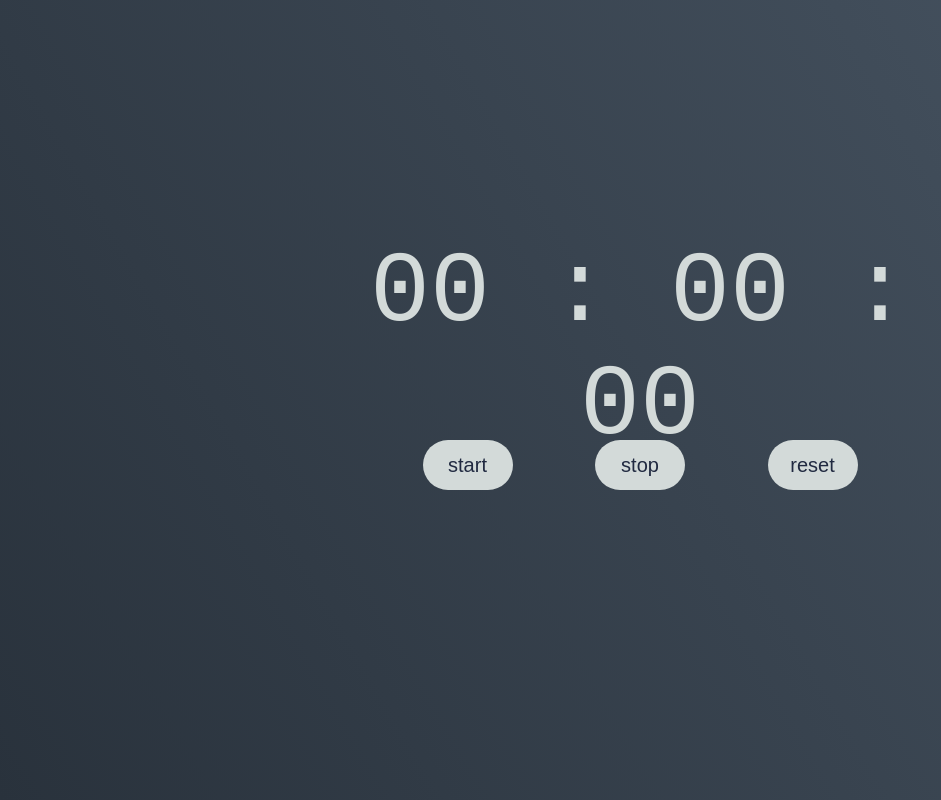
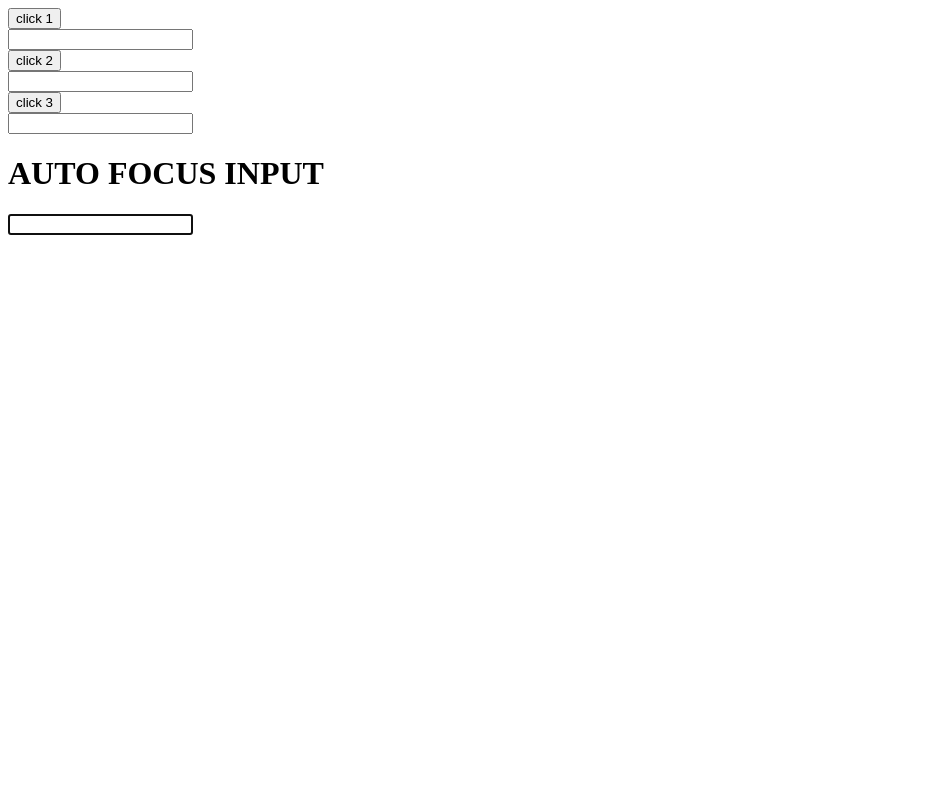
Before and after one commit to mdyasinreza1510/LEARNING_REACT, a React (Vite) app in the folder project1/: page / in a window 1280 px wide. Shown: the whole page, without its empty margins (0-941 px from the left). Built offline with nearby package versions, Linux system fonts and the light colour scheme.

Commit message:
practicing useref()

```diff
--- a/project1/src/App.jsx
+++ b/project1/src/App.jsx
@@ -309,15 +309,15 @@
 
 //.................................................................... USE REF()................................................................
 
-// import UseRef from "./UseRef.jsx";
+import UseRef from "./UseRef.jsx";
 
-// function App(){
-//      return(
-//           <UseRef/>
-//      );
+function App(){
+     return(
+          <UseRef/>
+     );
 
-// }
-// export default App
+}
+export default App
 
 
 
@@ -329,13 +329,13 @@
 
 //............................................................................ STOPWATCH .........................................................
 
-import Stopwatch from "./Stopwatch.jsx";
-function App(){
-     return(
-          <Stopwatch/>
-     );
-}
-export default App
+// import Stopwatch from "./Stopwatch.jsx";
+// function App(){
+//      return(
+//           <Stopwatch/>
+//      );
+// }
+// export default App
 
 
 
--- a/project1/src/UseRef.jsx
+++ b/project1/src/UseRef.jsx
@@ -42,7 +42,7 @@ const inputref3= useRef(null);
         // console.log(ref.current);
 
         inputref1.current.focus();
-        inputref1.current.style.backgroundColor="blue";
+        inputref1.current.style.backgroundColor="red";
 
         inputref2.current.style.backgroundColor="";
         inputref3.current.style.backgroundColor="";
@@ -50,24 +50,35 @@ const inputref3= useRef(null);
 
     function click2(){
         inputref2.current.focus();
-        inputref2.current.style.backgroundColor="red";
-
+        inputref2.current.style.backgroundColor="green";
         inputref1.current.style.backgroundColor="";
         inputref3.current.style.backgroundColor="";
 
     }
         function click3(){
         inputref3.current.focus();
-        inputref3.current.style.backgroundColor="pink";
+        inputref3.current.style.backgroundColor="blue";
 
           inputref1.current.style.backgroundColor="";
           inputref2.current.style.backgroundColor="";
     }
 
 
+
+// Q1..................AUTO FOCUS INPUT......................
+
+const autofocusref=useRef(null);
+
+useEffect(()=> {
+     autofocusref.current.focus();
+     console.log("focused");
+},[])
+// function focus(){
+//     autofocusref.current.focus();
+// }
+
     return(<>
 <div>
-    <h1>number :</h1>
     <button onClick={handlenum}>click 1</button>
     <br />
     <input ref={inputref1} /> <br />
@@ -79,6 +90,14 @@ const inputref3= useRef(null);
         <input ref={inputref3} />
 
 </div>
+
+
+{/*Q1     AUTO FOCUS INPUT           */}
+<div>
+    <h1>AUTO FOCUS INPUT</h1>
+    <input ref={autofocusref} />
+</div>
+
     </>);
 
 }
--- a/project1/src/index.css
+++ b/project1/src/index.css
@@ -211,7 +211,7 @@ body{
 
 /* .............................................................................STOPWATCH............................................ */
 
-body{
+/* body{
     font-family: monospace;
     margin: 0;
     padding: 0;
@@ -224,10 +224,11 @@ body{
     align-items: center;
 }
 .stopwatch{
-    /* background-color: blue; */
+ background-color: blue;
     height: 200px;
     width: 700px;
 }
+
 .display{
     color: #D3DAD9;
     display: flex;
@@ -237,9 +238,10 @@ body{
     box-sizing: border-box;
     padding: 10px;
     font-size: 100px;
-    /* background-color: red; */
+
     height: 100px;
 }
+
 .control{
     margin-top: 40px;
     box-sizing: border-box;
@@ -247,9 +249,10 @@ body{
     display: flex;
     align-items: center;
     justify-content:space-evenly;
-    /* background-color: pink; */
+
     height: 50px;
 }
+
 .control button{
     background-color: #D3DAD9;
     color: #202940;
@@ -261,3 +264,4 @@ body{
     border: none;
     border-radius: 25px;
 }
+*/
```
